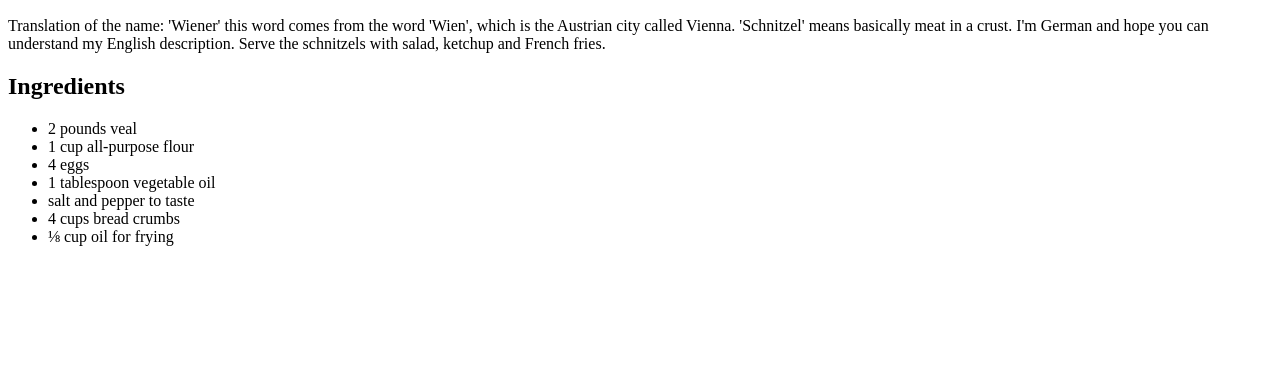
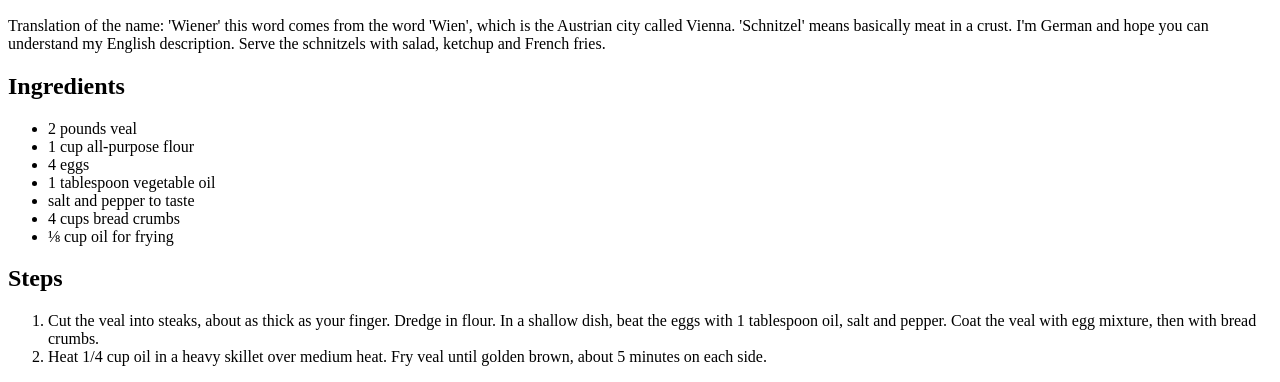
Before and after one commit to gurendev/recipes, a plain HTML site: page recipes/schnitzel.html in a window 1280 px wide. Shown: the part 910-1292 px from the top of the page. Before the commit the page ends 1172 px from the top, so only its background shows below. Drawn offline with Linux system fonts and the light colour scheme.

Commit message:
Add schnitzel steps

```diff
--- a/recipes/schnitzel.html
+++ b/recipes/schnitzel.html
@@ -26,6 +26,13 @@
         <li>4 cups bread crumbs</li>
         <li>⅛ cup oil for frying</li>
     </ul>
+    <h2>Steps</h2>
+    <ol>
+        <li>Cut the veal into steaks, about as thick as your finger. Dredge in flour. In a shallow dish, beat the eggs
+            with 1 tablespoon oil, salt and pepper. Coat the veal with egg mixture, then with bread crumbs.</li>
+        <li>Heat 1/4 cup oil in a heavy skillet over medium heat. Fry veal until golden brown, about 5 minutes on each
+            side.</li>
+    </ol>
 
 </body>
 
```
